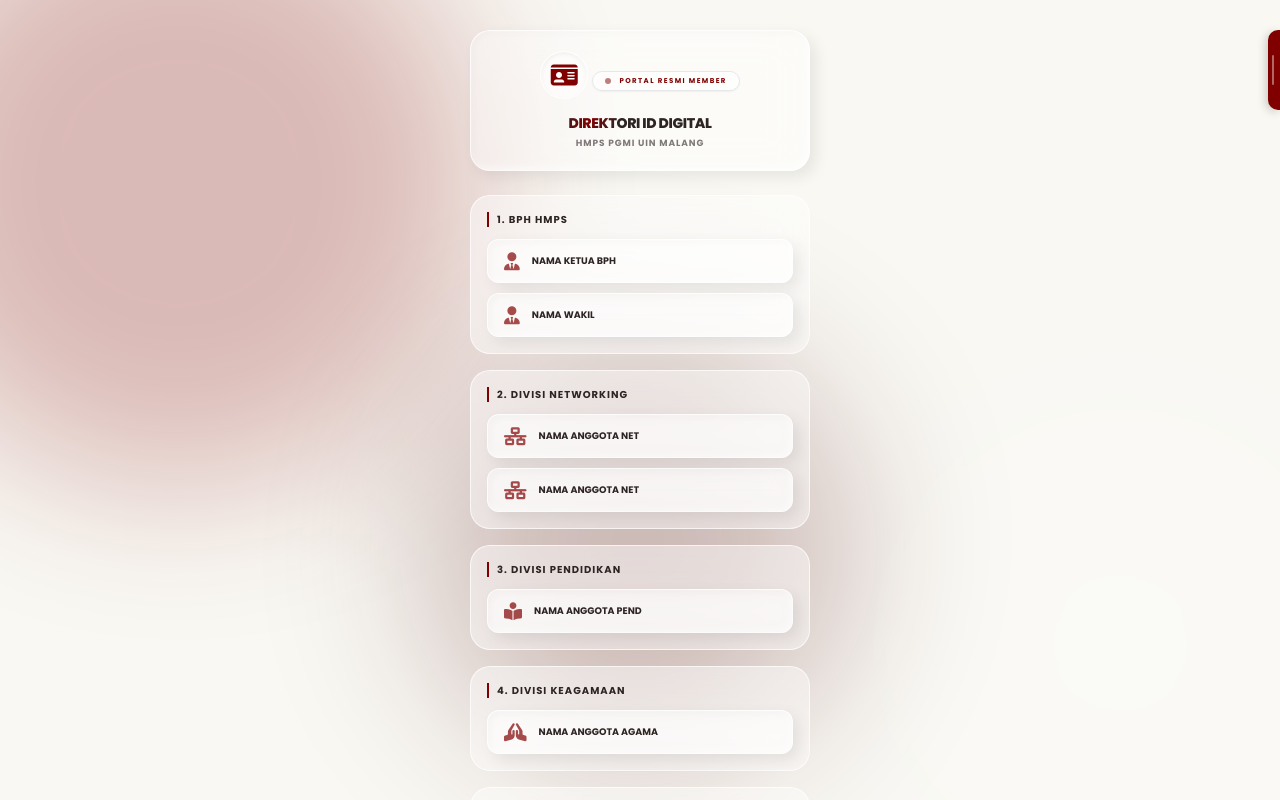
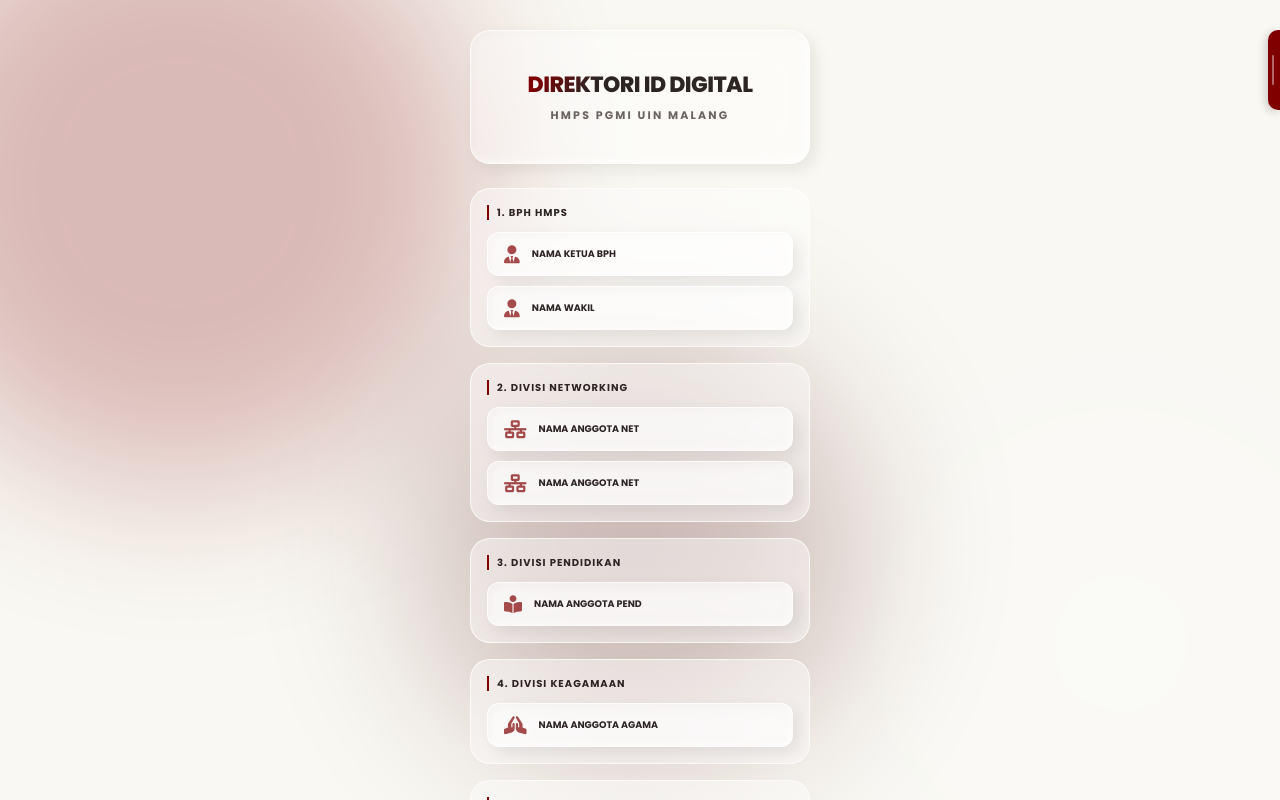
Before and after one commit to sempurnain/direktori-id-digital-hmps-pgmi-uin-malang, a plain HTML site: page index.html in a window 1280 px wide. Drawn offline with nearby package versions, Linux system fonts and the light colour scheme.

Commit message:
Update index.html

```diff
--- a/index.html
+++ b/index.html
@@ -143,7 +143,7 @@
 </head>
 <body>
 
-    <!-- Panel Pengaturan Tema (Tetap Sama) -->
+    <!-- Panel Pengaturan Tema -->
     <div class="smart-handle" onclick="togglePanel()"></div>
     <div class="smart-panel-overlay" id="panelOverlay" onclick="togglePanel()"></div>
     <div class="smart-panel-window glass-3d" id="smartPanel">
@@ -165,7 +165,7 @@
         </div>
     </div>
 
-    <!-- Background Animasi (Tetap Sama) -->
+    <!-- Background Animasi -->
     <div class="liquid-bg">
         <div class="blob blob-1"></div>
         <div class="blob blob-2"></div>
@@ -176,17 +176,14 @@
     <div class="page-container">
         <div class="content-scroll pb-16">
 
-            <!-- Header Judul -->
-            <div class="glass-3d p-5 mb-6 text-center">
-                <div class="inline-flex items-center justify-center w-12 h-12 rounded-full bg-white/50 border border-white/60 shadow-inner mb-3">
-                    <i class="fas fa-id-card text-2xl text-[#800000]"></i>
-                </div>
-                <div class="inline-flex items-center gap-2 bg-white/60 px-3 py-1 rounded-full mb-2 shadow-sm border border-maroon-100/20">
-                    <span class="w-1.5 h-1.5 rounded-full bg-[#800000] animate-pulse"></span>
-                    <span class="text-[7px] font-bold tracking-[0.2em] text-[#800000] uppercase">portal resmi member</span>
-                </div>
-                <h1 class="text-[14px] font-extrabold tracking-tight mb-1 uppercase leading-tight shiny-text">DIREKTORI ID DIGITAL</h1>
-                <p class="text-[9px] font-bold tracking-widest uppercase opacity-60">HMPS PGMI UIN MALANG</p>
+            <!-- Header Judul (SUDAH DIROMBAK MENJADI LEBIH BESAR DAN CENTER) -->
+            <div class="glass-3d py-10 px-4 mb-6 flex flex-col items-center justify-center text-center">
+                <h1 class="text-[22px] font-extrabold tracking-tight mb-2 uppercase leading-tight shiny-text w-full">
+                    DIREKTORI ID DIGITAL
+                </h1>
+                <p class="text-[11px] font-bold tracking-[0.2em] uppercase opacity-70">
+                    HMPS PGMI UIN MALANG
+                </p>
             </div>
 
             <!-- 1. BPH HMPS -->
@@ -199,7 +196,6 @@
                     <a href="#" target="_blank" class="btn-3d h-11 text-[9.5px] font-bold uppercase justify-start px-4">
                         <i class="fas fa-user-tie mr-3 text-lg opacity-70"></i> Nama Wakil
                     </a>
-                    <!-- Tambahkan anggota lain di sini -->
                 </div>
             </div>
 
@@ -236,7 +232,7 @@
                 </div>
             </div>
 
-            <!-- 5. Divisi Multimedia (Sesuai Permintaan) -->
+            <!-- 5. Divisi Multimedia -->
             <div class="glass-clean p-4 mb-4">
                 <h3 class="text-[10px] font-bold uppercase tracking-widest mb-3 border-l-2 border-[#800000] pl-2">5. Divisi Multimedia</h3>
                 <div class="flex flex-col gap-2.5">
```
